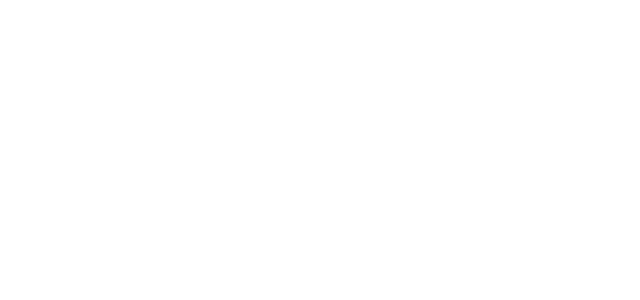
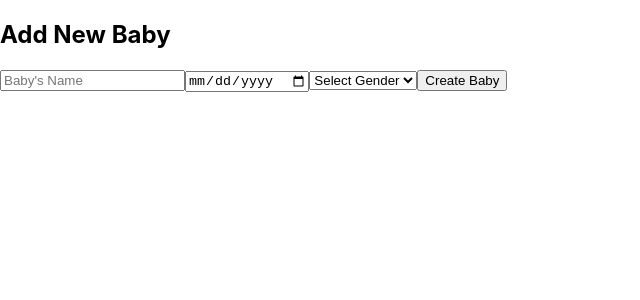
Before and after one commit to angeldeniz11235/baby-tracker, a React (Create React App) app: page /new-baby in a window 1280 px wide. Before the commit this address had no page. Shown: the top 300 px of the page, without its empty margins (0-640 px from the left). Built offline with nearby package versions, Linux system fonts and the light colour scheme.

Commit message:
login, dashboard, and new baby working

```diff
--- a/src/App.js
+++ b/src/App.js
@@ -4,6 +4,8 @@ import { BrowserRouter as Router, Routes, Route } from 'react-router-dom';
 import Login from './components/Login';
 import Signup from './components/Signup';
 import Dashboard from './components/Dashboard';
+import NewBaby from './components/NewBaby';
+import BabyDetails from './components/BabyDetails';
 import ProtectedRoute from './components/ProtectedRoute';
 
 function App() {
@@ -12,11 +14,12 @@ function App() {
       <Routes>
         <Route path="/" element={<Login />} />
         <Route path="/signup" element={<Signup />} />
-        <Route path="/dashboard" element={<ProtectedRoute><Dashboard /></ProtectedRoute>} />
+        <Route path="/dashboard" element={<ProtectedRoute><Dashboard /></ProtectedRoute> } />
+        <Route path="/new-baby" element={<NewBaby />} />
+        <Route path="/baby/:babyId" element={<BabyDetails />} />
       </Routes>
     </Router>
   );
 }
 
-
 export default App;
--- /dev/null
+++ b/src/components/BabyDetails.js
@@ -0,0 +1,42 @@
+// src/components/BabyDetails.js
+import React, { useEffect, useState } from 'react';
+import { useParams } from 'react-router-dom';
+import axios from 'axios';
+
+function BabyDetails() {
+  const { babyId } = useParams(); // Get babyId from URL parameters
+  const [baby, setBaby] = useState(null); // Initialize state to hold baby data
+
+  useEffect(() => {
+    const fetchBabyDetails = async () => {
+      const jwt = localStorage.getItem('jwt');
+
+      try {
+        const response = await axios.get(`http://localhost:1337/api/babies/${babyId}`, {
+          headers: {
+            Authorization: `Bearer ${jwt}`,
+          },
+        });
+
+        setBaby(response.data.data); // Set the baby data
+      } catch (error) {
+        console.error('Error fetching baby details:', error.response);
+      }
+    };
+
+    fetchBabyDetails();
+  }, [babyId]);
+
+  if (!baby) {
+    return <div>Loading...</div>; // Show loading indicator while fetching data
+  }
+
+  return (
+    <div>
+      <h1>{baby.attributes.name}</h1> {/* Display the baby's name */}
+      {/* Add more baby details here */}
+    </div>
+  );
+}
+
+export default BabyDetails;
--- a/src/components/Dashboard.js
+++ b/src/components/Dashboard.js
@@ -1,31 +1,64 @@
 // src/components/Dashboard.js
 import React, { useEffect, useState } from 'react';
 import { useNavigate } from 'react-router-dom';
+import axios from 'axios';
 
 function Dashboard() {
-  const [isLoggedIn, setIsLoggedIn] = useState(false);
+  const [babies, setBabies] = useState([]); // Initialize as an empty array
   const navigate = useNavigate();
 
-  useEffect(() => {
+  const fetchBabies = () => {
     const jwt = localStorage.getItem('jwt');
     if (!jwt) {
       navigate('/'); // Redirect to login if not authenticated
     } else {
-      setIsLoggedIn(true);
+      // Fetch the babies associated with the logged-in parent
+      axios.get('http://localhost:1337/api/babies', {
+        headers: {
+          Authorization: `Bearer ${jwt}`,
+        },
+      })
+      .then(response => {
+        if (response.data && Array.isArray(response.data.data)) {
+          setBabies(response.data.data);
+        } else {
+          setBabies([]); // Set as empty array if not an array
+        }
+      })
+      .catch(error => {
+        console.error('Error fetching babies:', error.response);
+        setBabies([]); // Set as empty array in case of error
+      });
     }
+  };
+
+  useEffect(() => {
+    fetchBabies();
   }, [navigate]);
 
-  if (!isLoggedIn) return null;
+  const handleNewBaby = () => {
+    navigate('/new-baby');
+  };
 
-  const handleLogout = () => {
-    localStorage.removeItem('jwt');
-    navigate('/');
+  const handleSelectBaby = (babyId) => {
+    navigate(`/baby/${babyId}`);
   };
 
   return (
     <div>
-      <h2>Welcome to your Dashboard</h2>
-      <button onClick={handleLogout}>Logout</button>
+      <h2>Dashboard</h2>
+      {babies.length === 0 ? (
+        <button onClick={handleNewBaby}>New Baby</button>
+      ) : (
+        <div>
+          {babies.map(baby => (
+            <button key={baby.id} onClick={() => handleSelectBaby(baby.id)}>
+              {baby.attributes.name}
+            </button>
+          ))}
+          <button onClick={handleNewBaby}>New Baby</button>
+        </div>
+      )}
     </div>
   );
 }
--- a/src/components/Login.js
+++ b/src/components/Login.js
@@ -22,13 +22,36 @@ function Login() {
     }
   };
 
+  const handleSignupRedirect = () => {
+    navigate('/signup'); // Redirect to the sign-up page
+  };
+
   return (
-    <form onSubmit={handleLogin}>
-      <h2>Login</h2>
-      <input type="email" value={email} onChange={(e) => setEmail(e.target.value)} placeholder="Email" />
-      <input type="password" value={password} onChange={(e) => setPassword(e.target.value)} placeholder="Password" />
-      <button type="submit">Login</button>
-    </form>
+    <div>
+      <form onSubmit={handleLogin}>
+        <h2>Login</h2>
+        <input
+          type="email"
+          value={email}
+          onChange={(e) => setEmail(e.target.value)}
+          placeholder="Email"
+          required
+        />
+        <input
+          type="password"
+          value={password}
+          onChange={(e) => setPassword(e.target.value)}
+          placeholder="Password"
+          required
+        />
+        <button type="submit">Login</button>
+      </form>
+
+      <div>
+        <p>Don't have an account?</p>
+        <button onClick={handleSignupRedirect}>Sign Up</button>
+      </div>
+    </div>
   );
 }
 
--- /dev/null
+++ b/src/components/NewBaby.js
@@ -0,0 +1,66 @@
+// src/components/NewBaby.js
+import React, { useState } from 'react';
+import axios from 'axios';
+import { useNavigate } from 'react-router-dom';
+
+function NewBaby() {
+  const [name, setName] = useState('');
+  const [dateOfBirth, setDateOfBirth] = useState('');
+  const [gender, setGender] = useState('');
+  const navigate = useNavigate();
+
+  const handleCreateBaby = async (e) => {
+    e.preventDefault();
+    const jwt = localStorage.getItem('jwt');
+
+    try {
+      const response = await axios.post('http://localhost:1337/api/babies',
+      {
+        data: {
+          name: name,
+          date_of_birth: dateOfBirth,
+          gender: gender,
+        }
+      },
+      {
+        headers: {
+          Authorization: `Bearer ${jwt}`,
+        },
+      });
+
+      // Redirect back to dashboard after adding baby
+      navigate('/dashboard');
+    } catch (error) {
+      console.error('Error creating baby:', error.response);
+    }
+  };
+
+  return (
+    <form onSubmit={handleCreateBaby}>
+      <h2>Add New Baby</h2>
+      <input
+        type="text"
+        value={name}
+        onChange={(e) => setName(e.target.value)}
+        placeholder="Baby's Name"
+        required
+      />
+      <input
+        type="date"
+        value={dateOfBirth}
+        onChange={(e) => setDateOfBirth(e.target.value)}
+        placeholder="Date of Birth"
+        required
+      />
+      <select value={gender} onChange={(e) => setGender(e.target.value)}>
+        <option value="">Select Gender</option>
+        <option value="Male">Male</option>
+        <option value="Female">Female</option>
+        <option value="Other">Other</option>
+      </select>
+      <button type="submit">Create Baby</button>
+    </form>
+  );
+}
+
+export default NewBaby;
```
